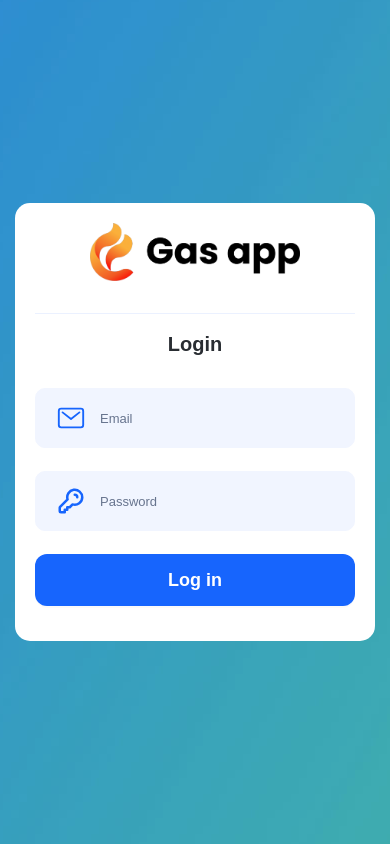
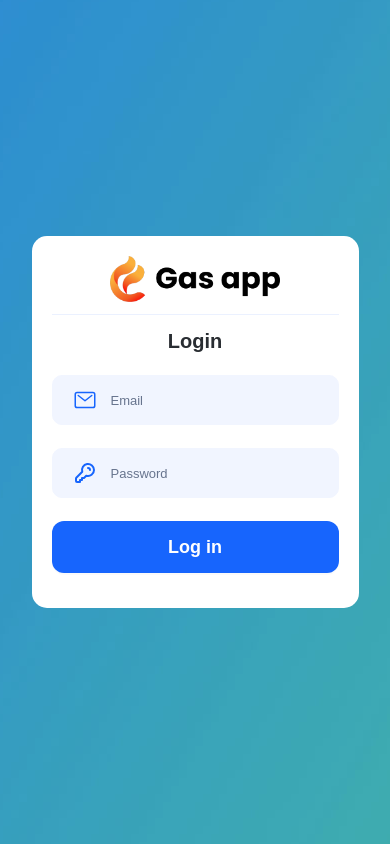
Before and after one commit to lephong94/task-manage-master-development, a React (Create React App) app: page /login in a window 390 px wide. Built offline with nearby package versions, Linux system fonts and the light colour scheme.

Commit message:
fix: update responsive layout for login form

```diff
--- a/src/Pages/Login/LoginPage.jsx
+++ b/src/Pages/Login/LoginPage.jsx
@@ -102,20 +102,20 @@ const LoginPage = () => {
 
   const renderPage = () => {
     return (
-      <PageWrapper className="page-login h-full">
+      <PageWrapper className="page-login h-screen">
         <Container className="h-full">
-          <div className="wrapper h-full py-2 flex items-center justify-center">
+          <div className="wrapper flex items-center justify-center h-full">
             <Space
-              className="form-wrapper bg-white rounded-[15px] p-5 max-w-[450px] w-full "
+              className="bg-white p-5 rounded-[15px] max-w-[400px] form-wrapper"
               align="center"
               direction="vertical"
-              size={30}
+              size={20}
             >
               <div className="form-header text-center w-full">
-                <Link to="/" className="pb-8 flex items-center justify-center">
+                <Link to="/" className="pb-6 flex items-center justify-center">
                   <img src={logoPage} alt="logo-page" className="logo" />
                 </Link>
-                <h3 className="form-title border-t border-solid border-[#EBF1FF] pt-4 text-xl font-semibold mb-0">
+                <h3 className="form-title border-t border-solid border-[#EBF1FF] pt-6 text-xl font-semibold mb-0">
                   Login
                 </h3>
               </div>
--- a/src/core/Components/Forms/LoginForm.jsx
+++ b/src/core/Components/Forms/LoginForm.jsx
@@ -13,10 +13,10 @@ const LoginForm = ({ layout = "horizontal", size = "large", handleFinish }) => {
   };
 
   const inputClassName =
-    "rounded-[10px] bg-[#F1F5FF] border border-solid border-[#F1F5FF] text-[#292d32] h-[60px] py-3 px-5";
+    "rounded-[10px] bg-[#F1F5FF] border border-solid border-[#F1F5FF] text-[#292d32] h-[50px] py-2 px-5";
   return (
     <Form
-      name="login_form"
+      name="login-form"
       className="myform loginform flex flex-col gap-2"
       onFinish={onFinish}
       layout={layout}
@@ -39,7 +39,7 @@ const LoginForm = ({ layout = "horizontal", size = "large", handleFinish }) => {
           prefix={
             <IoMailOutline
               className="site-form-item-icon text-blue-ribbon-500"
-              size={"30px"}
+              size={"24px"}
             />
           }
           placeholder="Email"
@@ -55,7 +55,7 @@ const LoginForm = ({ layout = "horizontal", size = "large", handleFinish }) => {
           prefix={
             <HiOutlineKey
               className="site-form-item-icon text-blue-ribbon-500"
-              size={"30px"}
+              size={"24px"}
             />
           }
           type="password"
--- a/src/core/assets/styles/_global.css
+++ b/src/core/assets/styles/_global.css
@@ -40,7 +40,6 @@ body {
   background-position: center center;
   background-repeat: no-repeat;
   background-size: auto;
-  height: 100vh;
 }
 
 .page-login .logo {
@@ -99,6 +98,24 @@ body {
   .ant-form-item-control-input-content
   button:hover {
   border: none !important;
+}
+
+@media (max-height: 926px) {
+  .page-login .logo {
+    width: 170px !important;
+  }
+
+  .page-login .form-wrapper .ant-space {
+    gap: 15px !important;
+  }
+
+  .page-login .form-wrapper .form-header > a {
+    padding-bottom: 0.75rem !important;
+  }
+
+  .page-login .form-wrapper .form-header > h3 {
+    padding-top: 0.75rem !important;
+  }
 }
 
 /* =============================================================================================== End login page css ===== */
```
